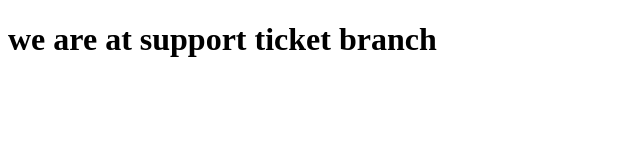
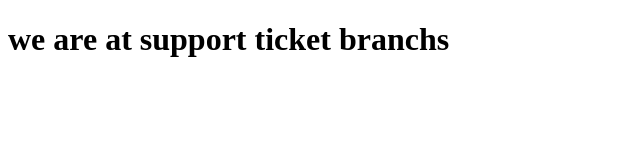
Before and after one commit to vandana9907/my-justdial, a plain HTML site: page support-ticket/support.html in a window 1280 px wide. Shown: the full height of the page, 0-640 px from the left. Drawn offline with Linux system fonts and the light colour scheme.

```diff
--- a/support-ticket/support.html
+++ b/support-ticket/support.html
@@ -4,6 +4,6 @@
 
     </head>
     <body>
-        <h1> we are at support ticket branch</h1>
+        <h1> we are at support ticket branchs</h1>
     </body>
 </html>
```
